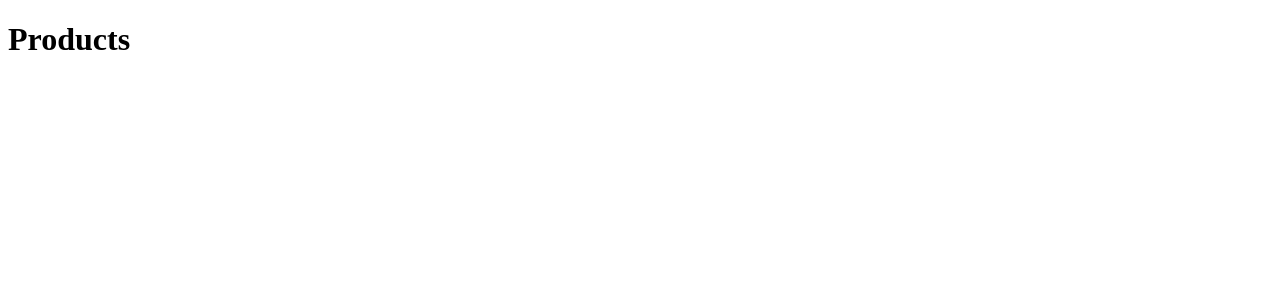
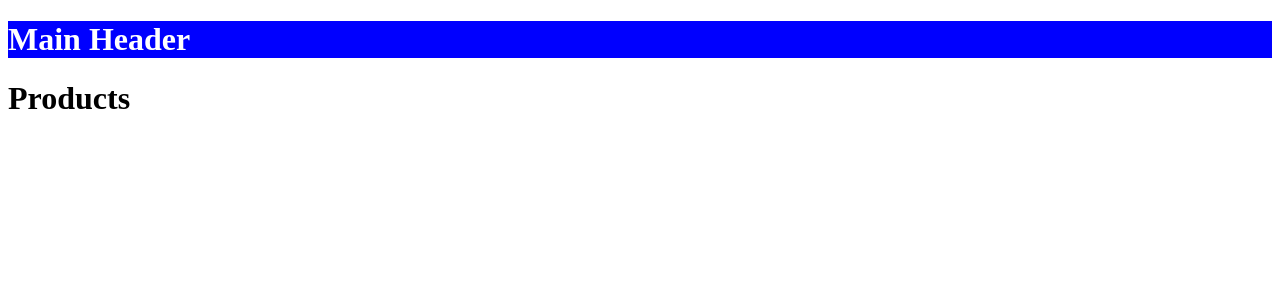
Before and after one commit to murat-yasar/Learn-WebDev, a Nuxt app in the folder Coursera/BoardInfinity/vue/nuxt-app/: page /products in a window 1280 px wide. Shown: the top 300 px of the page. Built offline with nearby package versions, Linux system fonts and the light colour scheme.

Commit message:
Learn: layouts

```diff
--- /dev/null
+++ b/Coursera/BoardInfinity/vue/nuxt-app/layouts/default.vue
@@ -0,0 +1,12 @@
+<template>
+   <header class="header"><h1>Main Header</h1></header>
+
+   <slot />
+</template>
+
+<style>
+.header {
+   background-color: black;
+   color: white;
+}
+</style>
--- /dev/null
+++ b/Coursera/BoardInfinity/vue/nuxt-app/layouts/products.vue
@@ -0,0 +1,12 @@
+<template>
+   <header class="header"><h1>Main Header</h1></header>
+
+   <slot />
+</template>
+
+<style>
+.header {
+   background-color: blue;
+   color: white;
+}
+</style>
--- a/Coursera/BoardInfinity/vue/nuxt-app/pages/products/index.vue
+++ b/Coursera/BoardInfinity/vue/nuxt-app/pages/products/index.vue
@@ -1,3 +1,9 @@
 <template>
    <h1>Products</h1>
 </template>
+
+<script>
+   definePageMeta({
+      layout: 'products'
+   })
+</script>
```
